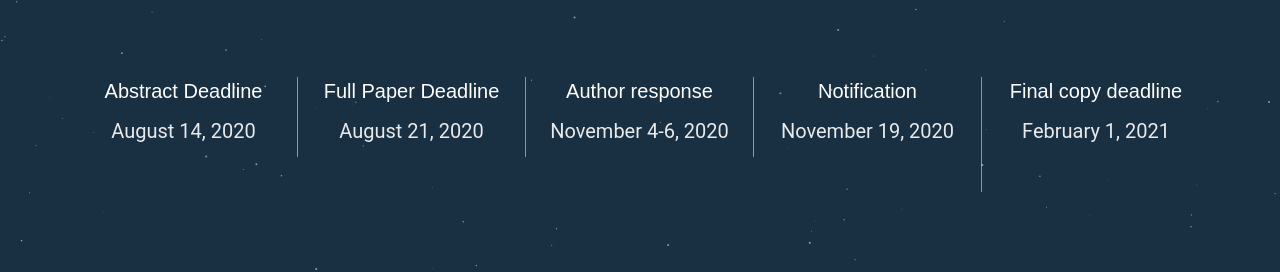
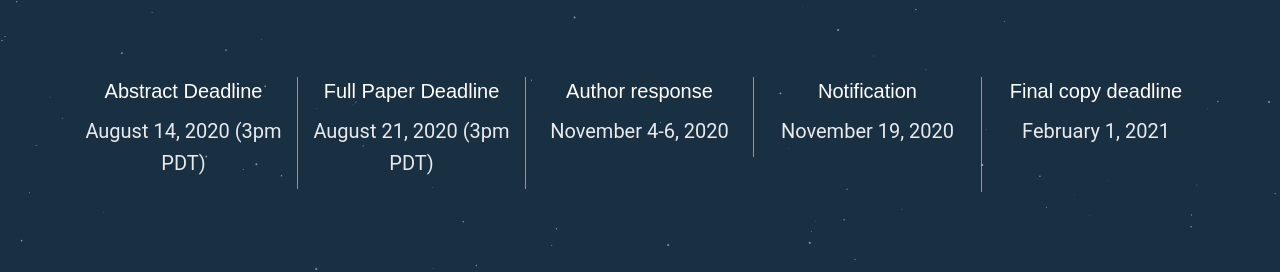
Before and after one commit to atom-im/asplos, a plain HTML site: page index.html in a window 1280 px wide. Shown: the part 528-800 px from the top of the page. Drawn offline with nearby package versions, Linux system fonts and the light colour scheme.

Commit message:
Update deadline timezone

```diff
--- a/index.html
+++ b/index.html
@@ -48,7 +48,7 @@ https://wordpress.org/plugins/coming2live/
 							</div>
 
 							<!-- countdown__module hide undefined -->
-							<div class="countdown__module hide undefined" data-date="2020/8/21 07:59:59">
+							<div class="countdown__module hide undefined" data-date="2020/8/22 05:59:59">
 								<p><span>%D</span> Days</p>
 								<p><span>%H</span> Hours</p>
 								<p><span>%M</span> Minutes</p>
@@ -60,13 +60,13 @@ https://wordpress.org/plugins/coming2live/
 								<!-- service -->
 								<div class="service">
 									<h2 class="service__title">Abstract Deadline</h2>
-									<p class="service__text">August 14, 2020</p>
+									<p class="service__text">August 14, 2020 (3pm PDT)</p>
 								</div><!-- End / service -->
 
 								<!-- service -->
 								<div class="service">
 									<h2 class="service__title">Full Paper Deadline</h2>
-									<p class="service__text">August 21, 2020</p>
+									<p class="service__text">August 21, 2020 (3pm PDT)</p>
 								</div><!-- End / service -->
 
 								<!-- service -->
```
